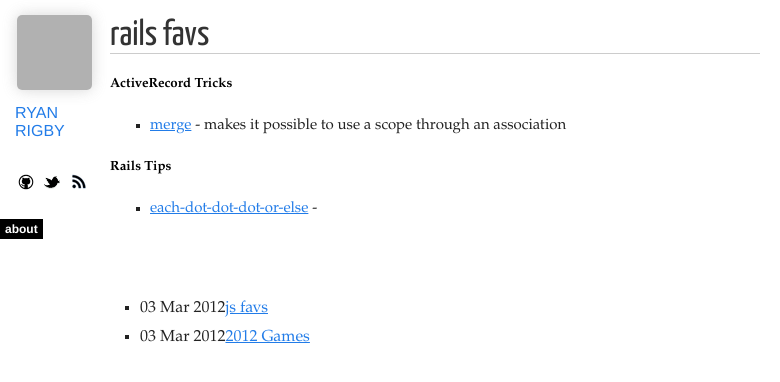
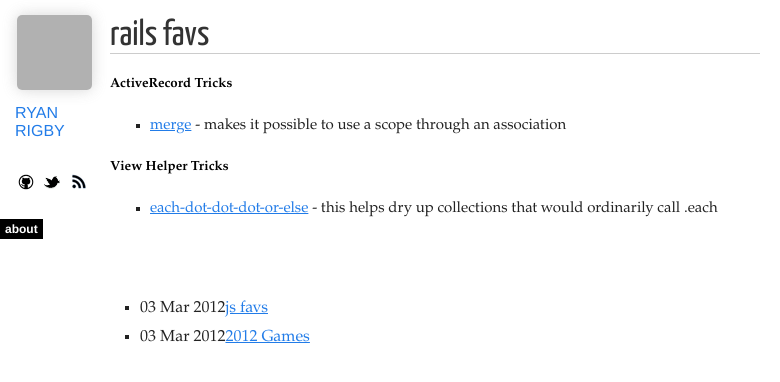
Before and after one commit to rbrigby/frontpage, a Jekyll site: the page built from _posts/2014-12-05-rails-favs.md, in a window 1280 px wide. Shown: the top 382 px of the page, without its empty margins (0-780 px from the left). Built offline with Jekyll 4.4.1, drawn with Linux system fonts in a browser that asks for light colours; nearby versions of some CDN libraries; Markdown is read by kramdown in place of the engine named in the settings; grey boxes are pictures that could not be loaded.

Commit message:
Update 2014-12-05-rails-favs.md

```diff
--- a/_posts/2014-12-05-rails-favs.md
+++ b/_posts/2014-12-05-rails-favs.md
@@ -9,5 +9,5 @@ title: rails favs
 ##### ActiveRecord Tricks
 * [merge](http://apidock.com/rails/ActiveRecord/SpawnMethods/merge) - makes it possible to use a scope through an association
 
-##### Rails Tips
-* [each-dot-dot-dot-or-else](http://www.justinweiss.com/blog/2014/11/24/each-dot-dot-dot-or-else/) -
+##### View Helper Tricks
+* [each-dot-dot-dot-or-else](http://www.justinweiss.com/blog/2014/11/24/each-dot-dot-dot-or-else/) - this helps dry up collections that would ordinarily call .each
```
